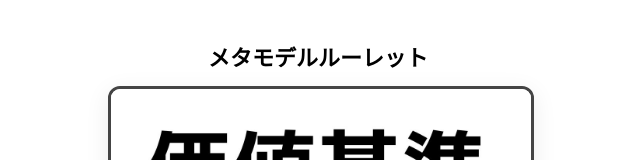
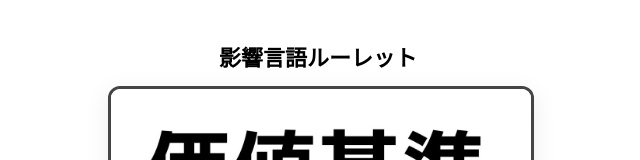
Before and after one commit to j-medicalnlp/metaprogram-roulette, a plain HTML site: page index.html in a window 1280 px wide. Shown: the top 160 px of the page, without its empty margins (322-962 px from the left). Drawn offline with Linux system fonts and the light colour scheme.

Commit message:
Update index.html

```diff
--- a/index.html
+++ b/index.html
@@ -15,7 +15,7 @@
   </style>
 </head>
 <body>
-  <h1 style="font-size:22px;margin-bottom:14px;">メタモデルルーレット</h1>
+  <h1 style="font-size:22px;margin-bottom:14px;">影響言語ルーレット</h1>
   <div class="roulette-container">
     <!-- 初期表示は img1.jpg。必要に応じて任意の画像に変更可 -->
     <img id="rouletteImage" class="roulette-image" src="img1.jpg" alt="ルーレット画像" />
```
